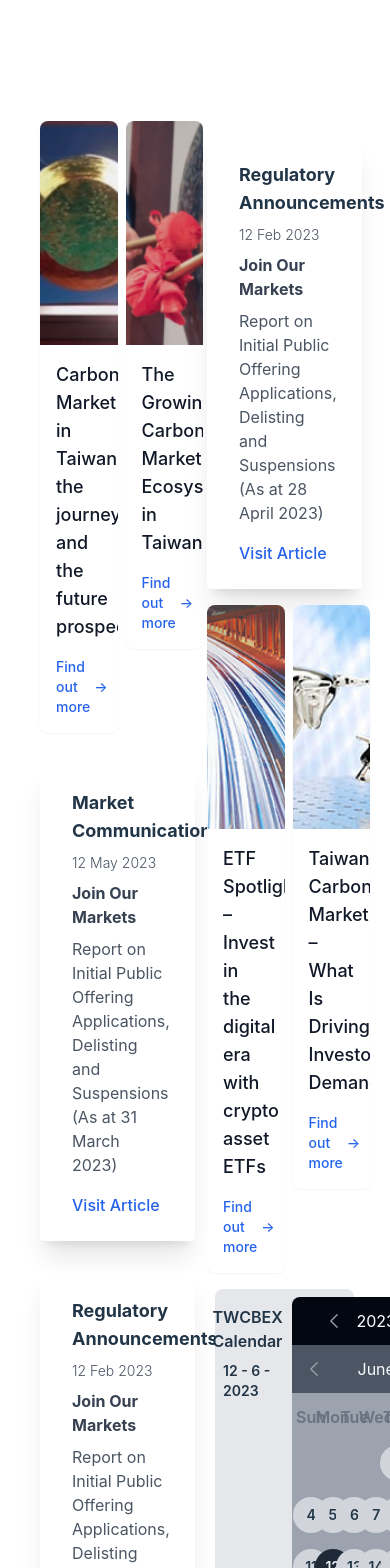
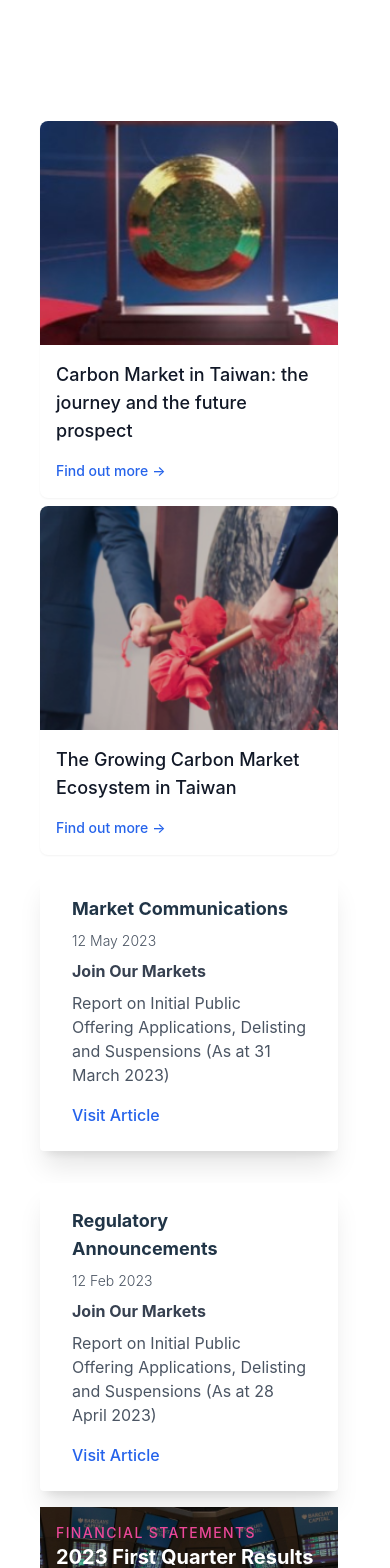
Before and after one commit to enchisu0520/carbon-exchange, a Vue app: page /#/ in a window 390 px wide. Shown: the part 3340-4908 px from the top of the page. Built offline with nearby package versions, Linux system fonts and the light colour scheme; grey boxes are pictures that could not be loaded.

Commit message:
adjust news release for the mobile view

```diff
--- a/src/components/home/NewsRelease.vue
+++ b/src/components/home/NewsRelease.vue
@@ -6,11 +6,11 @@
             {{ $t("news.release") }}
         </h2>
         <div class="w-full">
-            <div class="flex flex-row mb-10">
-                <div class="w-1/2 flex flex-col mr-3">
-                    <div class="flex flex-row mb-4">
+            <div class="md:flex md:flex-row mb-10">
+                <div class="md:w-1/2 flex flex-col mr-3">
+                    <div class="md:flex md:flex-row md:mb-4">
                         <div
-                            class="mr-2 w-1/2"
+                            class="w-full mb-2 md:w-1/2 md:mr-2"
                         >
                             <BlogCard
                                 :imgSrc="mockData.news_1.imgSrc"
@@ -18,7 +18,7 @@
                             />
                         </div>
                         <div
-                            class="mr-2 w-1/2"
+                            class="w-full md:w-1/2 md:mr-2"
                         >
                             <BlogCard
                                 :imgSrc="mockData.news_2.imgSrc"
@@ -45,16 +45,16 @@
                         :announcementSubTitle="mockData.external_ad.announcementSubTitle"
                     />
                 </div>
-                <div class="w-1/2 flex flex-col">
+                <div class="md:w-1/2 flex flex-col">
                     <AnnouncementCard
                         :date="mockData.comm_2.date"
                         :announcementHeader="mockData.comm_2.announcementHeader"
                         :announcementTitle="mockData.comm_2.announcementTitle"
                         :announcementBrief="mockData.comm_2.announcementBrief"
                     />
-                    <div class="flex flex-row mb-4">
+                    <div class="md:flex md:flex-row md:mb-4">
                         <div
-                            class="mr-2 w-1/2"
+                            class="w-full mb-2 md:w-1/2 md:mr-2"
                         >
                             <BlogCard
                                 :imgSrc="mockData.news_3.imgSrc"
@@ -62,7 +62,7 @@
                             />
                         </div>
                         <div
-                            class="mr-2 w-1/2"
+                            class="w-full mb-2 md:w-1/2 md:mr-2"
                         >
                             <BlogCard
                                 :imgSrc="mockData.news_4.imgSrc"
@@ -71,7 +71,7 @@
                         </div>
                     </div>
                     <div
-                        class="mx-2 bg-gray-200 rounded-lg px-2 py-2"
+                        class="md:mx-2 bg-gray-200 rounded-lg px-2 py-2"
                     >
                         <Calendar/>
                     </div>
```
